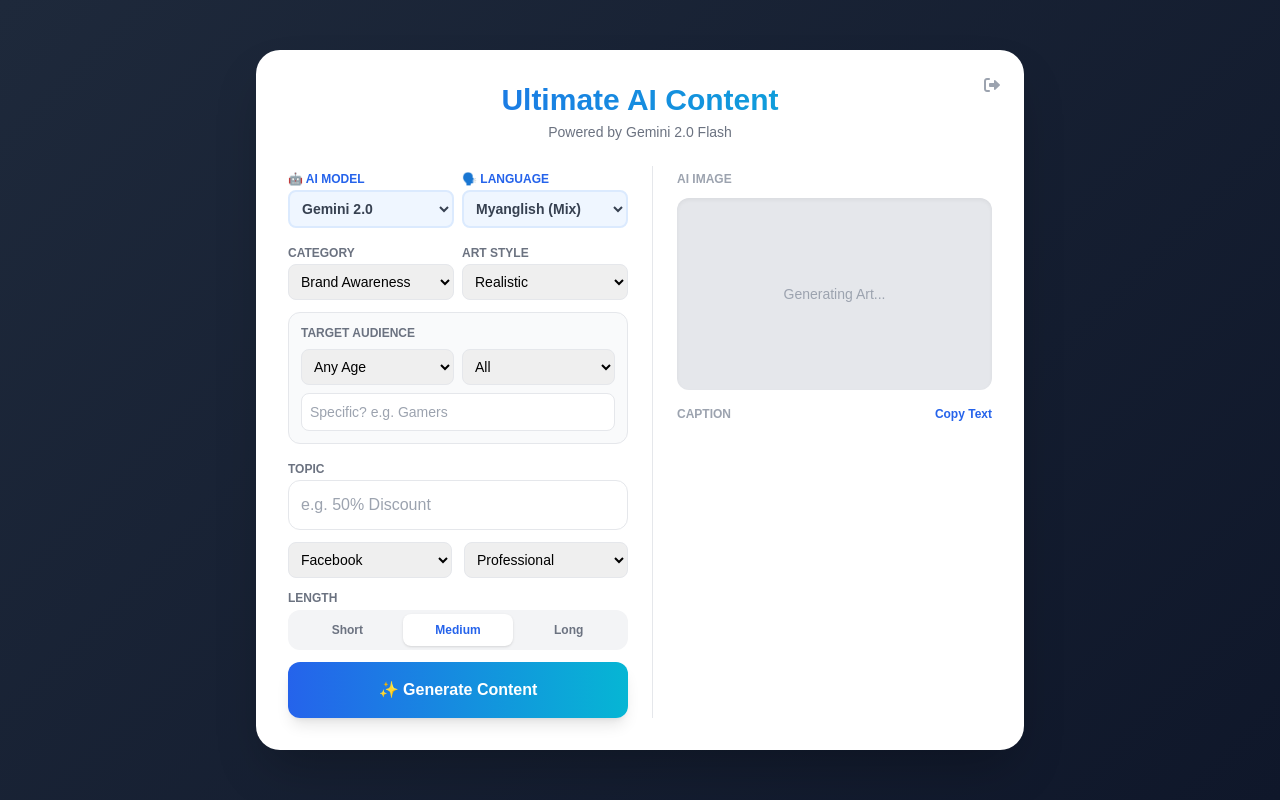
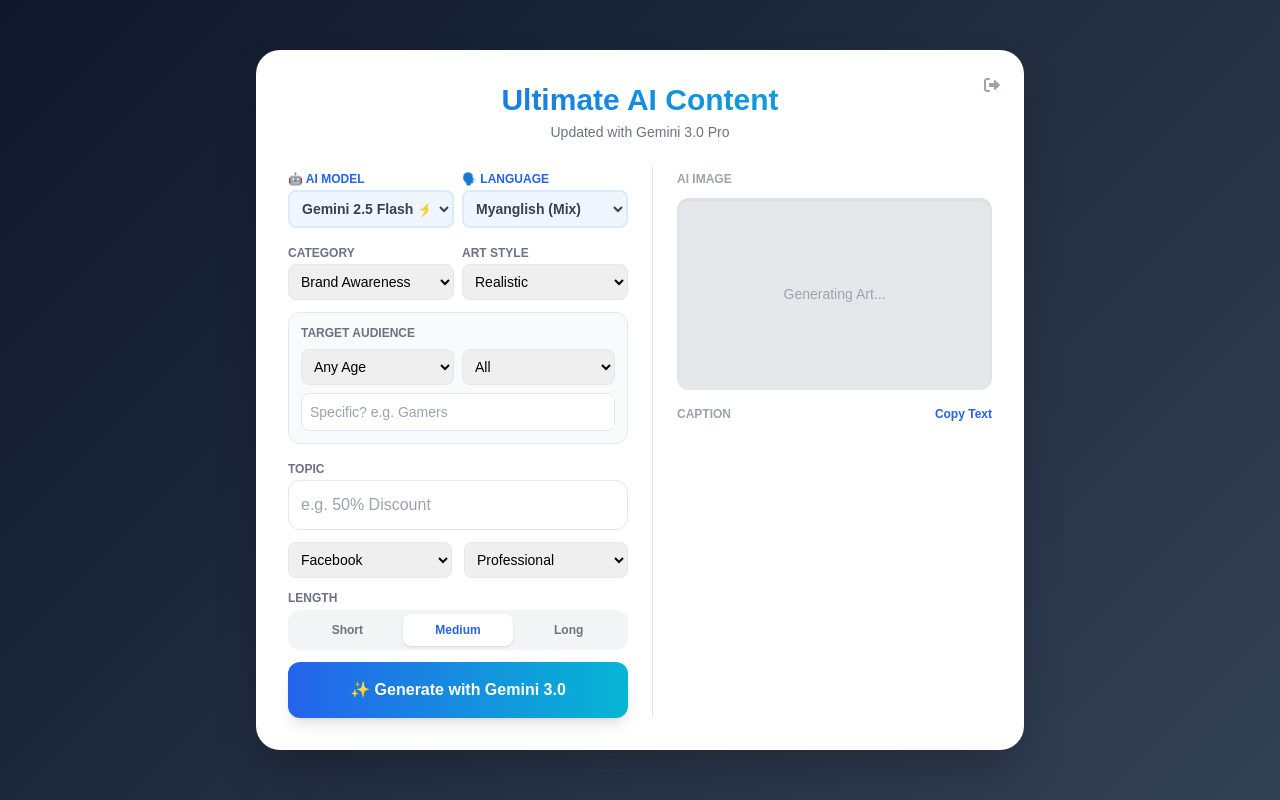
Before and after one commit to graphiccd44-arch/social-app, a Flask app: page / in a window 1280 px wide. Run offline with Flask 3, Linux system fonts and the light colour scheme; the visitor is signed in with stand-in values (Sample User, id 1); some libraries are stand-ins or nearby versions; some web fonts are replaced.

Commit message:
index.html

```diff
--- a/templates/index.html
+++ b/templates/index.html
@@ -10,13 +10,13 @@
     <style>
         @import url('https://fonts.googleapis.com/css2?family=Padauk:wght@400;700&display=swap');
         body { font-family: 'Padauk', sans-serif; }
-        .gradient-bg { background: linear-gradient(135deg, #1e293b 0%, #0f172a 100%); } /* Dark Mode Style */
+        .gradient-bg { background: linear-gradient(135deg, #0f172a 0%, #334155 100%); }
         .loader { width: 20px; height: 20px; border: 3px solid #fff; border-top: 3px solid transparent; border-radius: 50%; animation: spin 1s linear infinite; }
         @keyframes spin { 0% { transform: rotate(0deg); } 100% { transform: rotate(360deg); } }
-        .prose h1, .prose h2 { font-weight: bold; margin-bottom: 0.5rem; }
+        .prose h1, .prose h2 { font-weight: bold; margin-bottom: 0.5rem; color: #1e293b; }
         .prose p { margin-bottom: 0.8rem; }
         .prose ul { list-style-type: disc; padding-left: 1.5rem; margin-bottom: 0.8rem; }
-        .prose strong { color: #3b82f6; }
+        .prose strong { color: #2563eb; }
     </style>
 </head>
 <body class="gradient-bg min-h-screen flex items-center justify-center p-4">
@@ -37,7 +37,7 @@
 
         <div class="text-center mb-6">
             <h1 class="text-3xl font-extrabold text-transparent bg-clip-text bg-gradient-to-r from-blue-600 to-cyan-500">Ultimate AI Content</h1>
-            <p class="text-gray-500 text-sm mt-1">Powered by Gemini 2.0 Flash</p>
+            <p class="text-gray-500 text-sm mt-1">Updated with Gemini 3.0 Pro</p>
         </div>
 
         <div class="grid grid-cols-1 md:grid-cols-2 gap-6">
@@ -47,7 +47,8 @@
                     <div>
                         <label class="text-xs font-bold text-blue-600 uppercase">🤖 AI Model</label>
                         <select id="ai_model" class="w-full p-2 border-2 border-blue-100 rounded-lg text-sm font-bold text-gray-700 bg-blue-50">
-                            <option value="Gemini">Gemini 2.0</option>
+                            <option value="Gemini 3.0 Pro">Gemini 3.0 Pro 🔥</option>
+                            <option value="Gemini 2.5 Flash" selected>Gemini 2.5 Flash ⚡</option>
                             <option value="DeepSeek">DeepSeek Style</option>
                             <option value="ChatGPT">ChatGPT Style</option>
                         </select>
@@ -103,7 +104,7 @@
                 </div>
 
                 <button onclick="generate()" id="genBtn" class="w-full bg-gradient-to-r from-blue-600 to-cyan-500 text-white font-bold py-4 rounded-xl shadow-lg hover:shadow-xl transition transform hover:-translate-y-1 flex justify-center items-center gap-2">
-                    <span>✨ Generate Content</span>
+                    <span>✨ Generate with Gemini 3.0</span>
                 </button>
             </div>
 
@@ -200,7 +201,7 @@
             } catch (e) {
                 alert("Error: " + e);
             } finally {
-                btn.innerHTML = '<span>✨ Generate Content</span>';
+                btn.innerHTML = '<span>✨ Generate with Gemini 3.0</span>';
                 btn.disabled = false;
             }
         }
```
